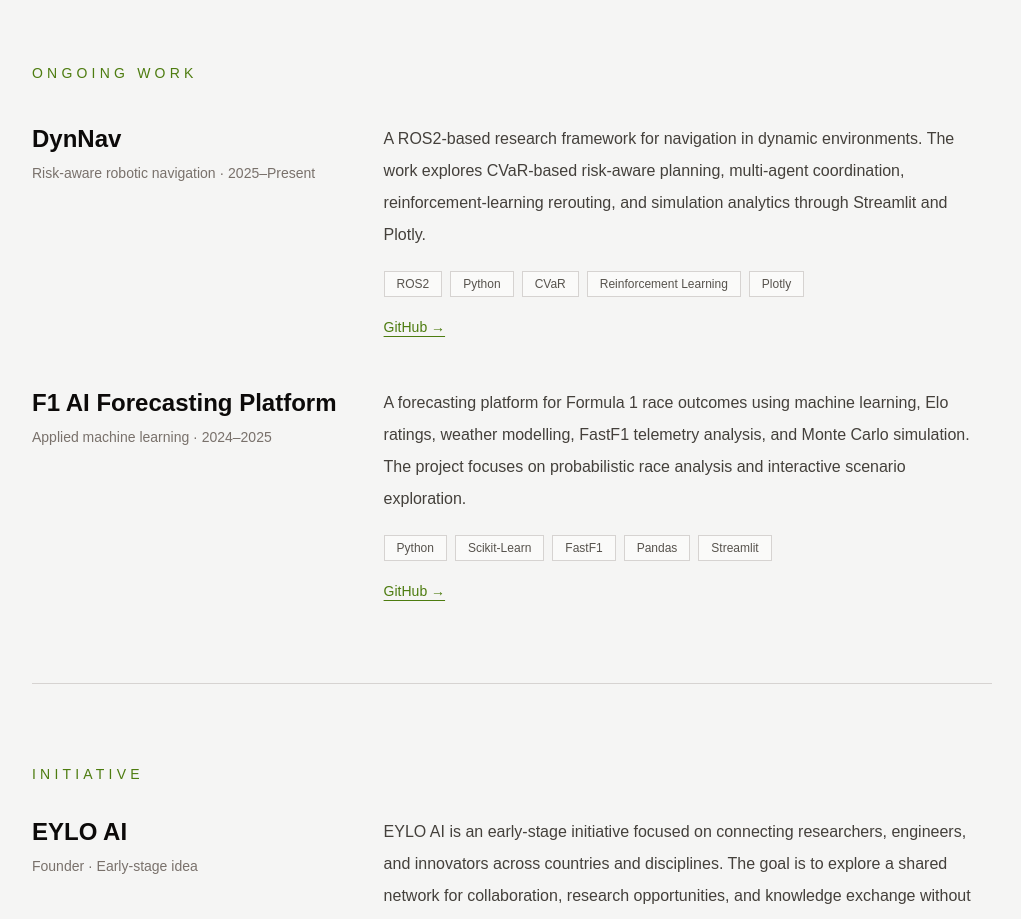
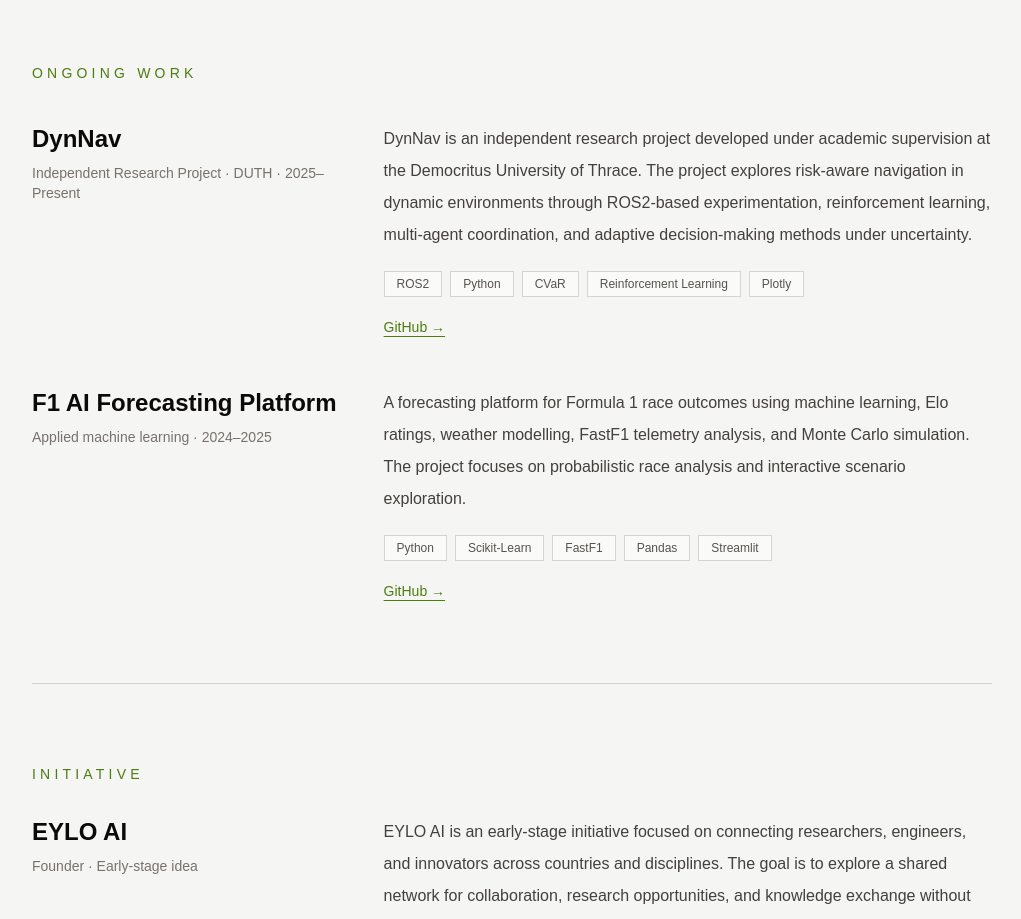
Before and after one commit to panagiotagrosdouli/personalportfolio, a Next.js app: page / in a window 1280 px wide. Shown: the part 1520-2439 px from the top of the page, without its empty margins (128-1149 px from the left). Built offline with nearby package versions, Linux system fonts and the light colour scheme.

Commit message:
Refine DynNav research description

```diff
--- a/app/page.tsx
+++ b/app/page.tsx
@@ -1,9 +1,9 @@
 const work = [
   {
     title: "DynNav",
-    meta: "Risk-aware robotic navigation · 2025–Present",
+    meta: "Independent Research Project · DUTH · 2025–Present",
     text:
-      "A ROS2-based research framework for navigation in dynamic environments. The work explores CVaR-based risk-aware planning, multi-agent coordination, reinforcement-learning rerouting, and simulation analytics through Streamlit and Plotly.",
+      "DynNav is an independent research project developed under academic supervision at the Democritus University of Thrace. The project explores risk-aware navigation in dynamic environments through ROS2-based experimentation, reinforcement learning, multi-agent coordination, and adaptive decision-making methods under uncertainty.",
     tech: ["ROS2", "Python", "CVaR", "Reinforcement Learning", "Plotly"],
     link: "https://github.com/PanagiotaGr",
   },
```
